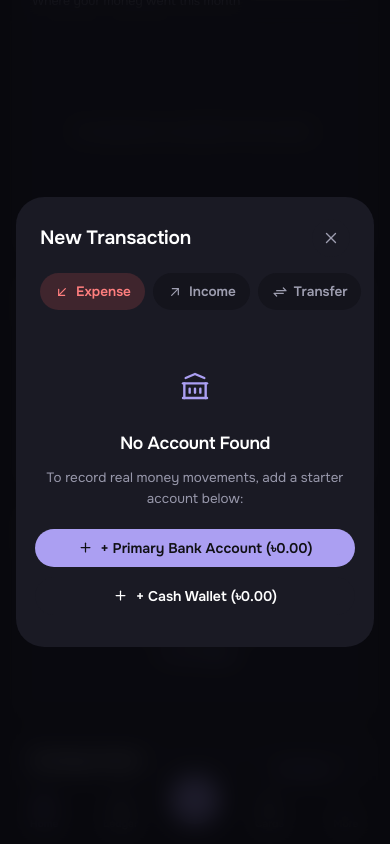
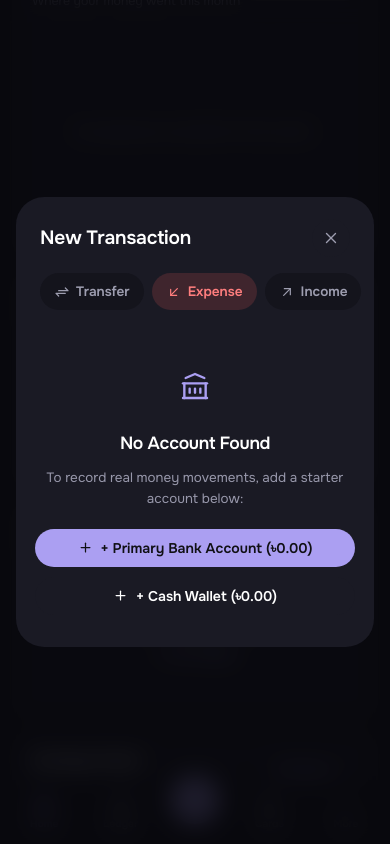
Before and after one commit to rahulornob/smart-money-tracker, a React (Vite) app: page / in a window 390 px wide. Both pictures are taken after a click on the button "Add Record". Shown: the part 1065-1909 px from the top of the page. Built offline with nearby package versions, Linux system fonts and the light colour scheme.

Commit message:
feat(modal): position Transfer first and make it default selected transaction type

```diff
--- a/src/App.jsx
+++ b/src/App.jsx
@@ -17,12 +17,12 @@ import FloatingActionBar from './components/common/FloatingActionBar';
 function WalletApp() {
   const [activeTab, setActiveTab] = useState('dashboard');
   const [isTxModalOpen, setIsTxModalOpen] = useState(false);
-  const [txModalType, setTxModalType] = useState('expense');
+  const [txModalType, setTxModalType] = useState('transfer');
   const [editingTx, setEditingTx] = useState(null);
   const [isAccountModalOpen, setIsAccountModalOpen] = useState(false);
   const [editingAccount, setEditingAccount] = useState(null);
 
-  const handleOpenNewTransaction = (type = 'expense') => {
+  const handleOpenNewTransaction = (type = 'transfer') => {
     setEditingTx(null);
     setTxModalType(type);
     setIsTxModalOpen(true);
@@ -48,7 +48,7 @@ function WalletApp() {
       <div className="main-content">
         <Header
           activeTab={activeTab}
-          onOpenTransactionModal={() => handleOpenNewTransaction('expense')}
+          onOpenTransactionModal={() => handleOpenNewTransaction('transfer')}
         />
 
         <main className="content-wrapper">
--- a/src/components/MobileNav.jsx
+++ b/src/components/MobileNav.jsx
@@ -83,6 +83,21 @@ export default function MobileNav({ activeTab, setActiveTab, onOpenNewTransactio
                   type="button"
                   onClick={() => {
                     setShowQuickActions(false);
+                    onOpenNewTransaction('transfer');
+                  }}
+                  className="mobile-quick-action-item quick-transfer"
+                  role="menuitem"
+                >
+                  <div className="mobile-quick-icon-box transfer">
+                    <IconArrowsExchange size={18} stroke={2} />
+                  </div>
+                  <span className="mobile-quick-label">Transfer</span>
+                </button>
+
+                <button
+                  type="button"
+                  onClick={() => {
+                    setShowQuickActions(false);
                     onOpenNewTransaction('expense');
                   }}
                   className="mobile-quick-action-item quick-expense"
@@ -107,21 +122,6 @@ export default function MobileNav({ activeTab, setActiveTab, onOpenNewTransactio
                     <IconArrowUpRight size={18} stroke={2} />
                   </div>
                   <span className="mobile-quick-label">Income</span>
-                </button>
-
-                <button
-                  type="button"
-                  onClick={() => {
-                    setShowQuickActions(false);
-                    onOpenNewTransaction('transfer');
-                  }}
-                  className="mobile-quick-action-item quick-transfer"
-                  role="menuitem"
-                >
-                  <div className="mobile-quick-icon-box transfer">
-                    <IconArrowsExchange size={18} stroke={2} />
-                  </div>
-                  <span className="mobile-quick-label">Transfer</span>
                 </button>
               </div>
             </div>
--- a/src/components/Transactions/TransactionModal.jsx
+++ b/src/components/Transactions/TransactionModal.jsx
@@ -16,7 +16,7 @@ import {
 export default function TransactionModal({
   isOpen,
   onClose,
-  initialType = 'expense',
+  initialType = 'transfer',
   editTx = null,
 }) {
   const { shouldRender, isClosing } = useModalAnimation(isOpen);
@@ -237,8 +237,19 @@ export default function TransactionModal({
           </button>
         </div>
 
-        {/* Type Toggle Pills */}
+        {/* Type Toggle Pills: Transfer is 1st by default */}
         <div className="tx-type-selector">
+          <button
+            type="button"
+            onClick={() => {
+              setType('transfer');
+              setStatus('lent');
+            }}
+            className={`tx-type-btn transfer ${type === 'transfer' ? 'active' : ''}`}
+          >
+            <IconArrowsExchange size={16} stroke={1.8} />
+            <span>Transfer</span>
+          </button>
           <button
             type="button"
             onClick={() => {
@@ -260,17 +271,6 @@ export default function TransactionModal({
           >
             <IconArrowUpRight size={16} stroke={1.8} />
             <span>Income</span>
-          </button>
-          <button
-            type="button"
-            onClick={() => {
-              setType('transfer');
-              setStatus('lent');
-            }}
-            className={`tx-type-btn transfer ${type === 'transfer' ? 'active' : ''}`}
-          >
-            <IconArrowsExchange size={16} stroke={1.8} />
-            <span>Transfer</span>
           </button>
         </div>
 
--- a/src/components/common/FloatingActionBar.jsx
+++ b/src/components/common/FloatingActionBar.jsx
@@ -70,7 +70,31 @@ export default function FloatingActionBar({ onOpenTransaction, isModalOpen }) {
   return (
     <div className="floating-action-bar-wrapper" role="region" aria-label="Quick Actions">
       <div className="floating-action-bar glass-panel-dock" ref={dockRef}>
-        {/* Action 1: Expense */}
+        {/* Action 1: Transfer */}
+        <button
+          type="button"
+          onClick={(e) => handleActionClick(e, 'transfer')}
+          onMouseEnter={() => setExpandedType('transfer')}
+          onMouseLeave={() => setExpandedType(null)}
+          className={`floating-dock-btn dock-transfer ${expandedType === 'transfer' ? 'is-expanded' : ''}`}
+          title="Transfer Money (T)"
+          aria-label="Transfer Money"
+        >
+          <div className="dock-icon-box">
+            <IconArrowsExchange size={17} stroke={2} />
+          </div>
+          <div className="dock-reveal-wrapper">
+            <div className="dock-reveal-inner">
+              <span className="dock-btn-label">Transfer</span>
+              <kbd className="dock-kbd-hint">T</kbd>
+            </div>
+          </div>
+        </button>
+
+        {/* Divider */}
+        <div className="dock-divider" aria-hidden="true" />
+
+        {/* Action 2: Expense */}
         <button
           type="button"
           onClick={(e) => handleActionClick(e, 'expense')}
@@ -94,7 +118,7 @@ export default function FloatingActionBar({ onOpenTransaction, isModalOpen }) {
         {/* Divider */}
         <div className="dock-divider" aria-hidden="true" />
 
-        {/* Action 2: Income */}
+        {/* Action 3: Income */}
         <button
           type="button"
           onClick={(e) => handleActionClick(e, 'income')}
@@ -114,30 +138,6 @@ export default function FloatingActionBar({ onOpenTransaction, isModalOpen }) {
             </div>
           </div>
         </button>
-
-        {/* Divider */}
-        <div className="dock-divider" aria-hidden="true" />
-
-        {/* Action 3: Transfer */}
-        <button
-          type="button"
-          onClick={(e) => handleActionClick(e, 'transfer')}
-          onMouseEnter={() => setExpandedType('transfer')}
-          onMouseLeave={() => setExpandedType(null)}
-          className={`floating-dock-btn dock-transfer ${expandedType === 'transfer' ? 'is-expanded' : ''}`}
-          title="Transfer Money (T)"
-          aria-label="Transfer Money"
-        >
-          <div className="dock-icon-box">
-            <IconArrowsExchange size={17} stroke={2} />
-          </div>
-          <div className="dock-reveal-wrapper">
-            <div className="dock-reveal-inner">
-              <span className="dock-btn-label">Transfer</span>
-              <kbd className="dock-kbd-hint">T</kbd>
-            </div>
-          </div>
-        </button>
       </div>
     </div>
   );
```
